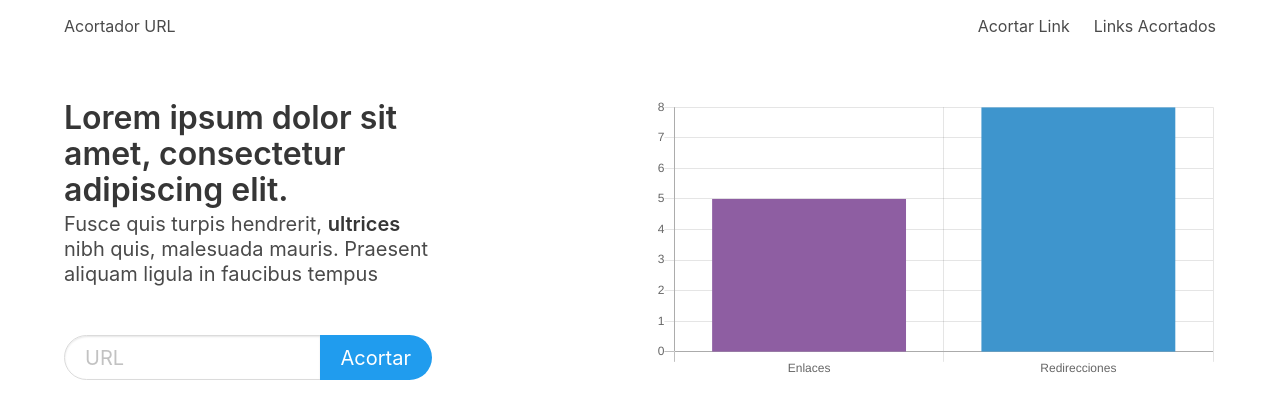
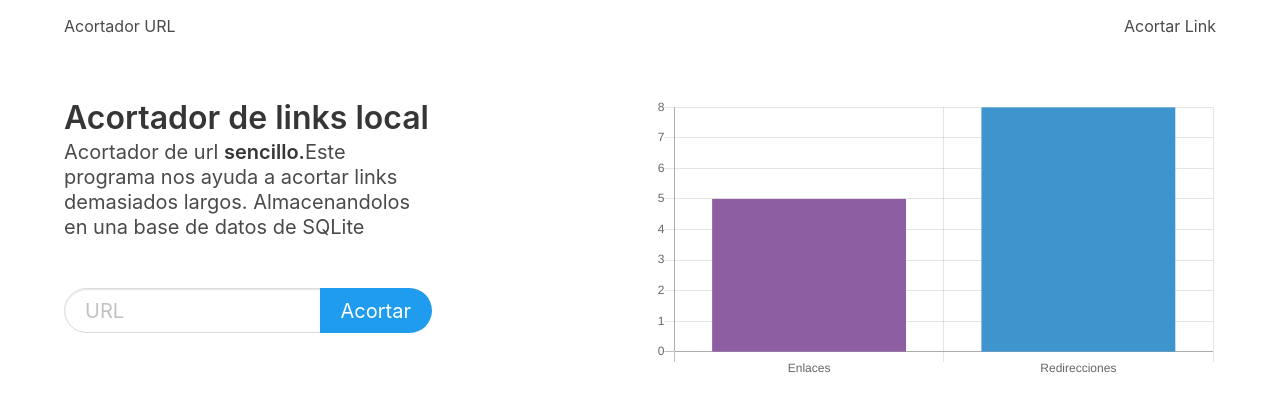
Before and after one commit to JoanHA/Shortener, a Django app: page / in a window 1280 px wide. Shown: the top 419 px of the page. Run offline with Django 5.2, Linux system fonts and the light colour scheme; data comes from the database, SQL or seed files in the repository; both versions use the stored data as it was after the commit; some libraries are stand-ins or nearby versions.

Commit message:
LAst commit

```diff
--- a/templates/index.html
+++ b/templates/index.html
@@ -6,12 +6,9 @@
   <div class="container">
     <div class="columns">
       <div class="column is-4">
-        <h1 class="title">Lorem ipsum dolor sit amet, consectetur adipiscing elit.</h1>
+        <h1 class="title">Acortador de links local </h1>
         <h2 class="subtitle">
-          Fusce quis turpis hendrerit, <strong>ultrices</strong> nibh quis, malesuada mauris. Praesent aliquam ligula
-          in faucibus
-          tempus
-        </h2>
+          Acortador de url <strong>sencillo.</strong>Este programa nos ayuda a acortar links demasiados largos. Almacenandolos en una base de datos de SQLite        </h2>
         <br>
         <form method="POST">
           {% csrf_token %}
--- a/templates/link.html
+++ b/templates/link.html
@@ -6,11 +6,15 @@
   <div class="container">
     <div class="columns">
       <div class="column is-4 is-offset-4">
-        <div class="tags has-addons">
+
+        <div class="tags has-addons" style="text-align: center;">
           <a href="{% url "core:redirect" code=object.code %}" class="tag is-large">{{request.META.HTTP_HOST}}</a>
           <span class="tag is-info is-large">{{object.code}}</span>
         </div>
       </div>
+    </div>
+    <div style="text-align: center;">
+      <h1 >Recarga la pagina y mira cuantas veces has sido redigido</h1>
     </div>
     <div class="box">
       <canvas id="myChart"></canvas>
--- a/templates/navbar.html
+++ b/templates/navbar.html
@@ -10,9 +10,7 @@
         <a class="navbar-item" href="{% url 'core:index' %}">
           Acortar Link
         </a>
-        <a class="navbar-item">
-        Links Acortados
-        </a>
+
       </div>
     </div>
   </nav>
```
Also changed, not shown: shorter/settings.py (+11 -11 lines), db.sqlite3.
